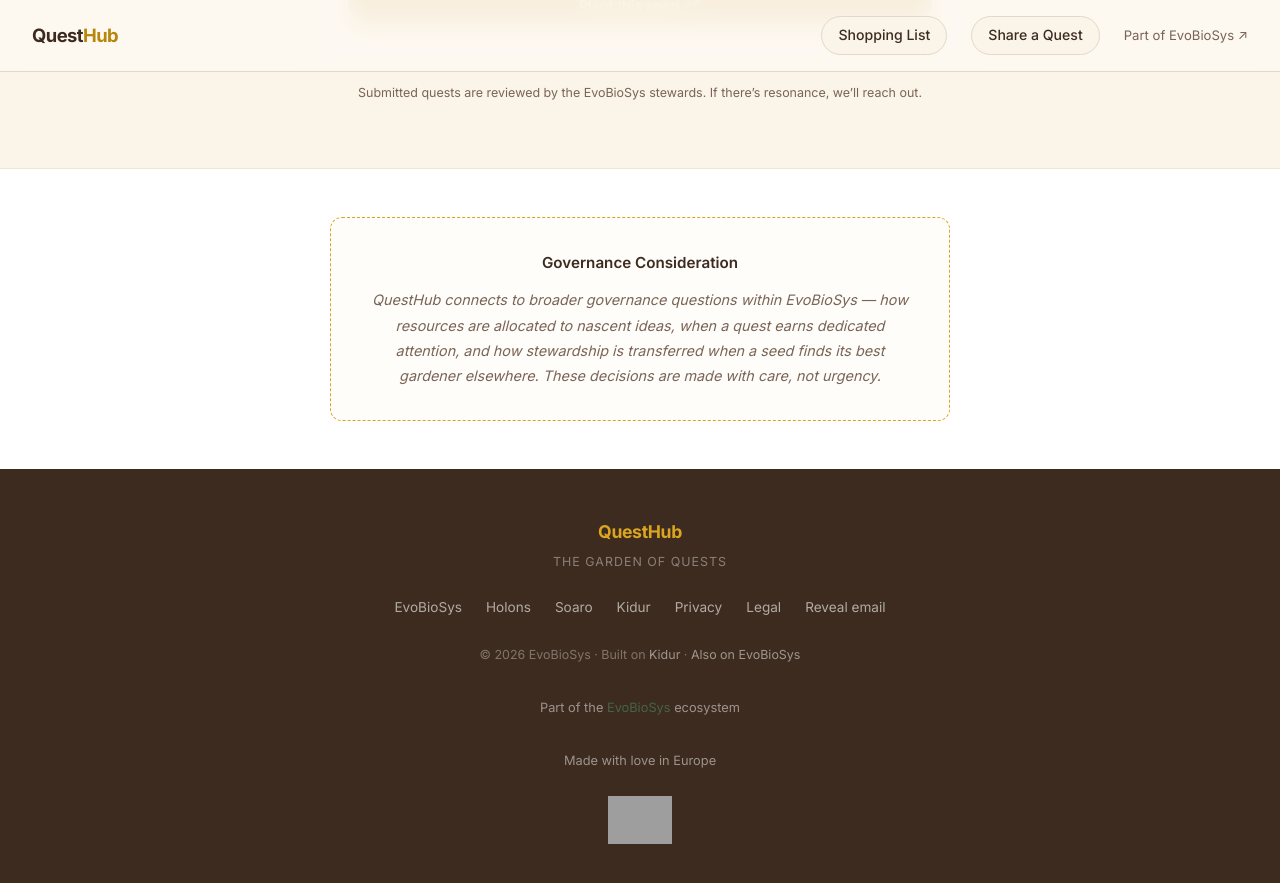
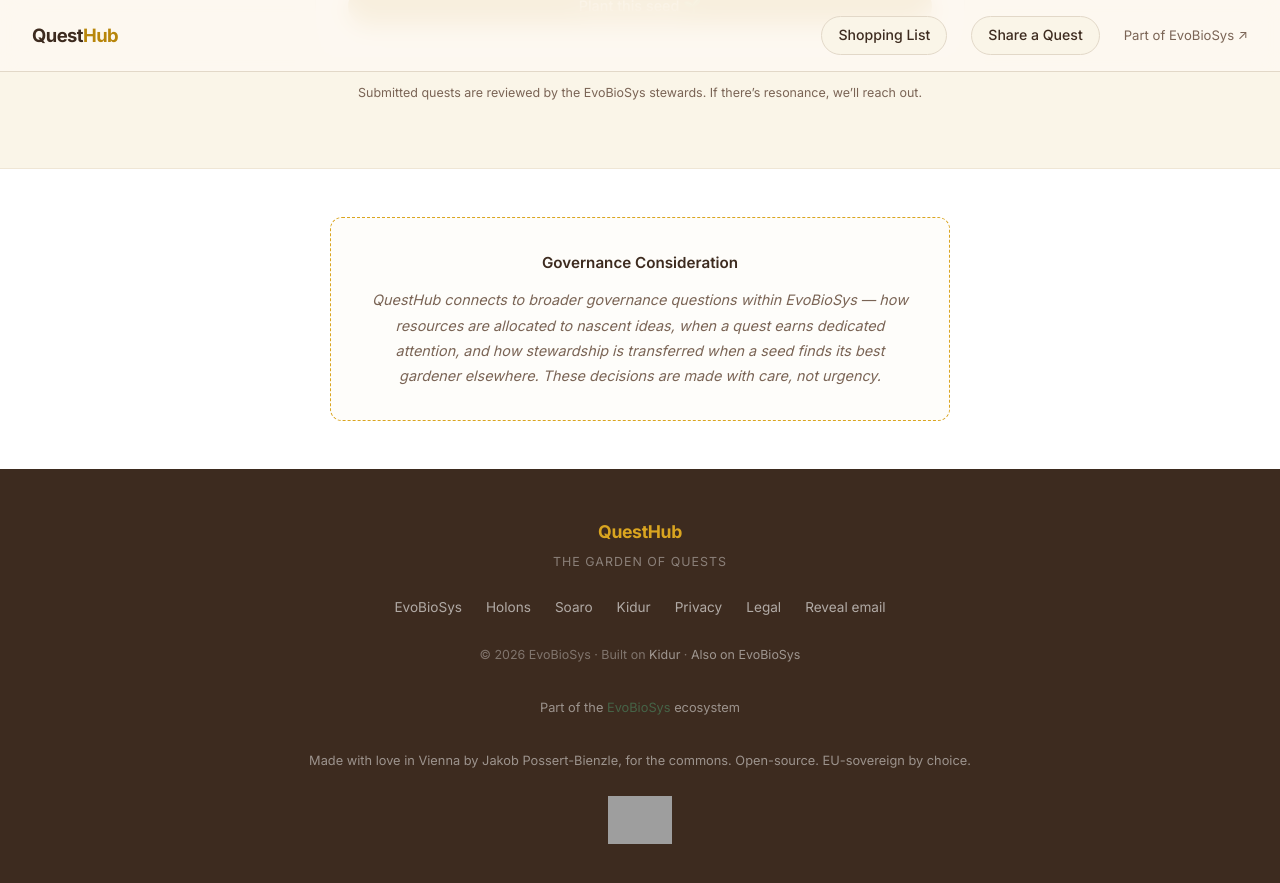
Before and after one commit to Evobiosys/questhub.eco, a Jekyll site: the page built from index.html, in a window 1280 px wide and 900 px high, scrolled down 7414 px. Shown: the top 883 px of the window. Built offline with Jekyll 4.4.1, drawn with Linux system fonts in a browser that asks for light colours; grey boxes are pictures that could not be loaded.

Commit message:
feat: footer signoff with Vienna + steward + commons + sovereignty clarity
Replace generic 'Made with love in Europe' with specific stance:
- Names the city (Vienna) and steward (Jakob Possert-Bienzle)
- States the audience (the commons)
- Declares the open-source + EU-sovereign posture explicitly

Per anti-vibecoded checklist (2026-05-05 design audit):
generic 'Made with love' lines read as a vibecoded tell.
Specific place + person + stance reads as actual conviction.

Co-authored under direction by Jakob via Claude Opus.
Copyright assigned to Evobiosys per CONTRIBUTING.md.

Co-Authored-By: Claude Opus 4.7 (1M context) <noreply@anthropic.com>

```diff
--- a/_layouts/default.html
+++ b/_layouts/default.html
@@ -58,7 +58,7 @@
       <p class="qh-footer-ecosystem" style="font-size:0.8rem; opacity:0.7; margin-top:0.5rem;">
         Part of the <a href="https://evobiosys.org" target="_blank" rel="noopener">EvoBioSys</a> ecosystem
       </p>
-      <p class="qh-footer-signoff" style="font-size:0.8rem; opacity:0.7; margin-top:0.5rem;">Made with love in Europe</p>
+      <p class="qh-footer-signoff" style="font-size:0.8rem; opacity:0.7; margin-top:0.5rem;">Made with love in Vienna by Jakob Possert-Bienzle, for the commons. Open-source. EU-sovereign by choice.</p>
       <a href="https://profiles.eco/questhub?ref=tm" rel="noopener">
         <img class="eco-trustmark" alt=".eco profile for questhub.eco" src="https://trust.profiles.eco/questhub/eco-mark.svg?color=%239F1744" style="max-width:4rem">
       </a>
```
